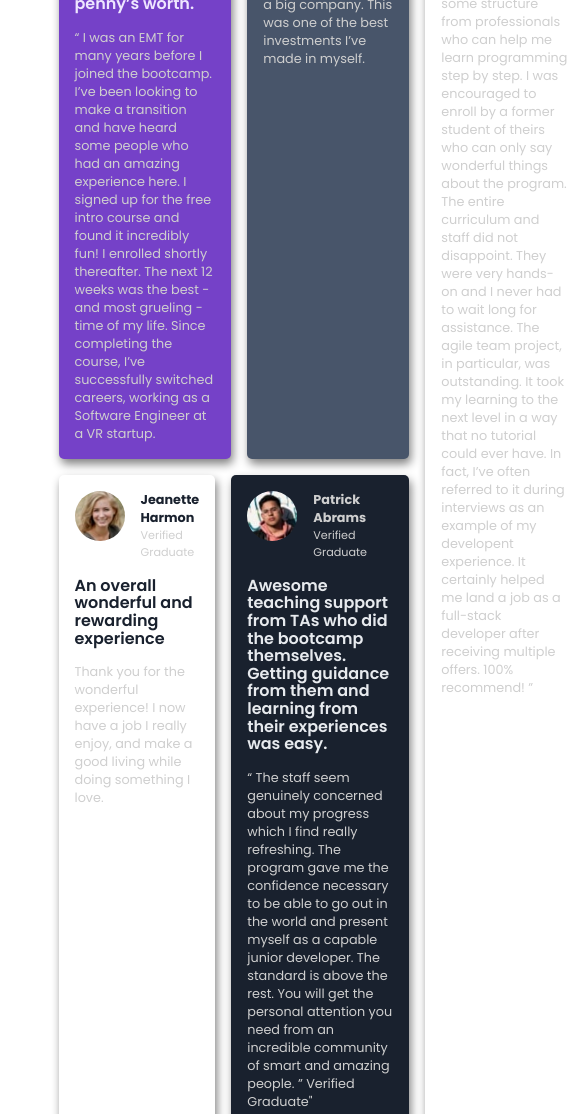
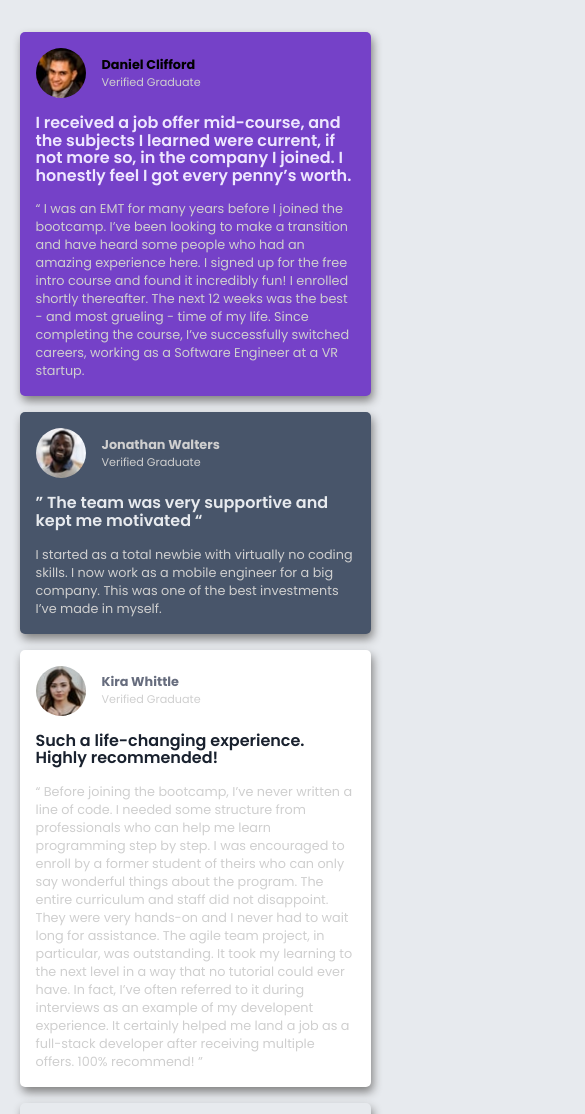
Before and after one commit to arun81302/frontendmentor, a plain HTML site: page testimonials-grid-section-main/index.html in a window 390 px wide. Shown: the top 1114 px of the page, 585 px wide, since content can reach past the window. Drawn offline with Linux system fonts and the light colour scheme.

Commit message:
grid testimonial project done

```diff
--- a/testimonials-grid-section-main/style.css
+++ b/testimonials-grid-section-main/style.css
@@ -16,11 +16,13 @@
   --Darkblue: hsl(219, 29%, 14%);
   --Black: hsl(0, 0%, 7%);
 }
-html,body,main{
-  height: 100vh;
+html,body{
+  height: 100%;
   width: 100%;
+  background-color: var(--Grey100);
 }
 main{
+  min-height: 100%;
   display: flex;
   justify-content: center;
   align-items: center;
@@ -44,9 +46,7 @@ main{
   flex-direction: column;
   justify-content: center;
 }
-.innerbox{
-  /* height: 100%; */
-}
+
 .section1{
   grid-column: span 2;
   background-color: var(--purple500);
@@ -118,3 +118,40 @@ h2{
 p{
   font-size: 0.8rem;
 }
+
+@media (min-width: 1000px) and (max-width: 1281px) {
+  /* Tablet + small laptop styles */
+  html{
+    font-size: 14px;
+  }
+  .container{
+    width: 70%;
+  }
+}
+@media(min-width:750px) and (max-width:890px){
+  html{
+    font-size: 12px;
+  }
+  .container{
+    width: 90%;
+  }
+}
+@media (max-width:740px){
+  .container{
+    grid-template-columns: 1fr;
+    grid-template-rows: auto;
+    width: 90%;
+  }
+
+ .section1,.section3,.section5{
+  grid-column: span 1;
+  grid-row: span 1;
+ }
+main{
+  min-height: 100vh;
+  align-items: flex-start;
+  padding: 2em 0;
+  padding-bottom: 2em;
+}
+
+}
```
Also changed, not shown: index.html (+1 -0 lines).
